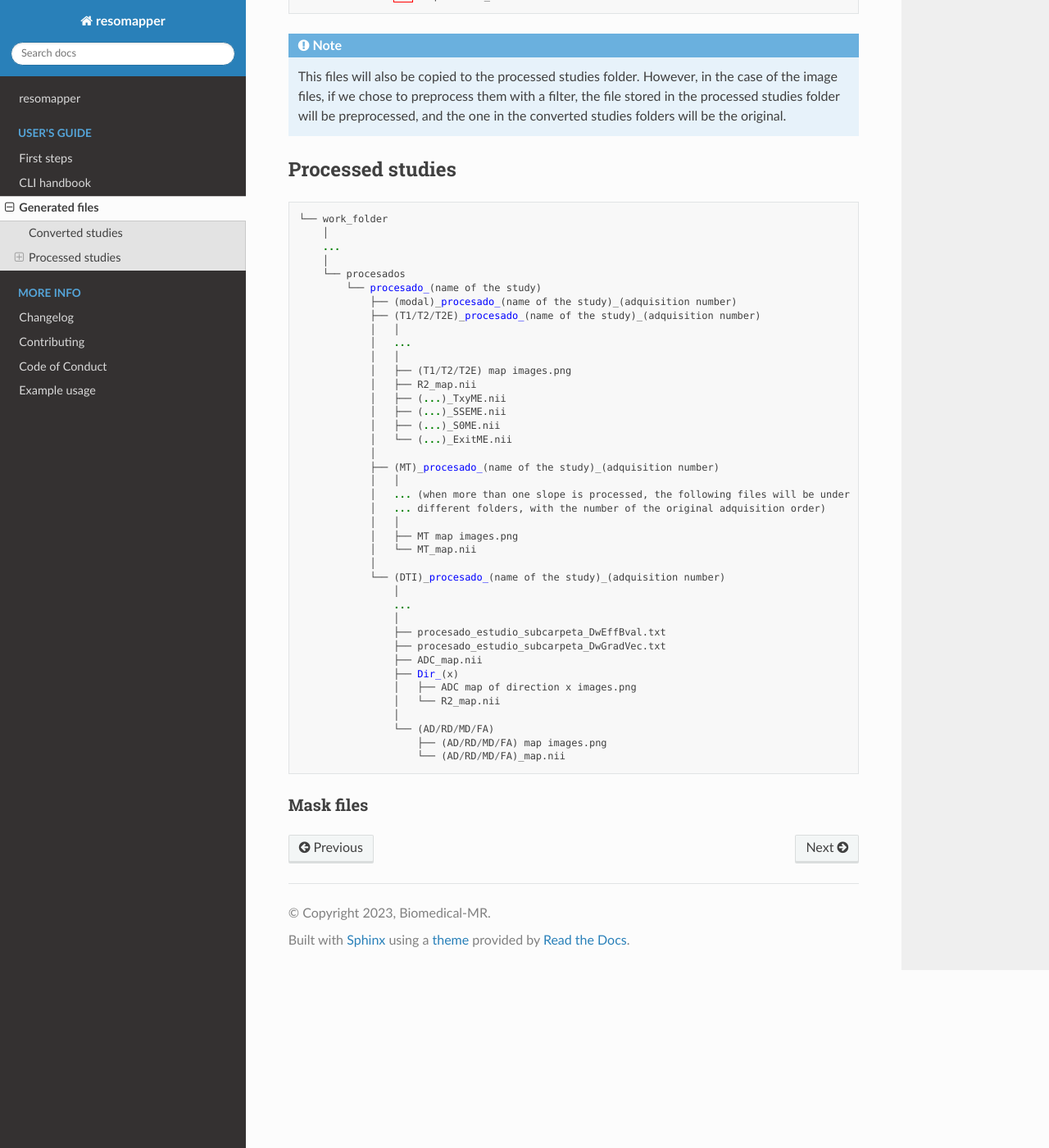
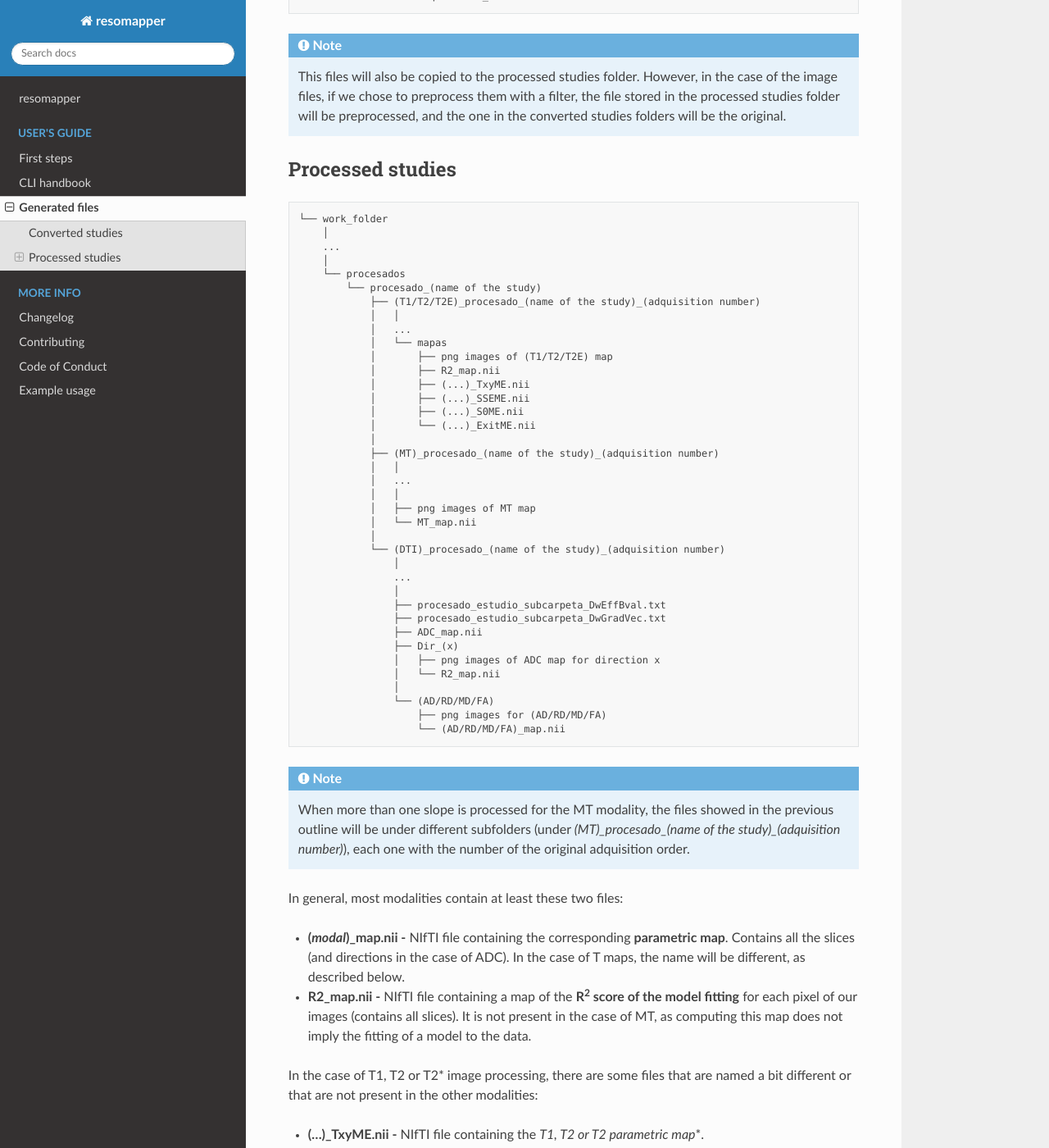
Before and after one commit to Biomedical-MR/resomapper, a Sphinx documentation site: the page built from docs/generated_files.md, in a window 1280 px wide and 1400 px high, scrolled down 539 px. Shown: the whole window at 82% size. Built offline with Sphinx 7.4.7 and the Read the Docs theme 2.0.0, drawn with Linux system fonts in a browser that asks for light colours; pages that are not in the unit, such as notebooks, are missing from menus; some of the changed text lies outside the part shown.

Commit message:
Update docs

````diff
--- a/docs/generated_files.md
+++ b/docs/generated_files.md
@@ -4,7 +4,7 @@ In this section we provide an overview of the different files generated after ru
 
 ## Converted studies
 
-```{code-block} c++
+```
 └── work_folder
     │
     ...
@@ -26,31 +26,29 @@ This files will also be copied to the processed studies folder. However, in the
 
 ## Processed studies
 
-```{code-block} r
+```
 └── work_folder
     │
     ...
     │
     └── procesados
         └── procesado_(name of the study)
-            ├── (modal)_procesado_(name of the study)_(adquisition number)
             ├── (T1/T2/T2E)_procesado_(name of the study)_(adquisition number)
             │   │
             │   ...
-            │   │
-            │   ├── (T1/T2/T2E) map images.png
-            │   ├── R2_map.nii
-            │   ├── (...)_TxyME.nii
-            │   ├── (...)_SSEME.nii
-            │   ├── (...)_S0ME.nii
-            │   └── (...)_ExitME.nii
+            │   └── mapas
+            │       ├── png images of (T1/T2/T2E) map
+            │       ├── R2_map.nii
+            │       ├── (...)_TxyME.nii
+            │       ├── (...)_SSEME.nii
+            │       ├── (...)_S0ME.nii
+            │       └── (...)_ExitME.nii
             │
             ├── (MT)_procesado_(name of the study)_(adquisition number)
             │   │
-            │   ... (when more than one slope is processed, the following files will be under
-            │   ... different folders, with the number of the original adquisition order)
+            │   ...
             │   │
-            │   ├── MT map images.png
+            │   ├── png images of MT map
             │   └── MT_map.nii
             │
             └── (DTI)_procesado_(name of the study)_(adquisition number)
@@ -61,12 +59,37 @@ This files will also be copied to the processed studies folder. However, in the
                 ├── procesado_estudio_subcarpeta_DwGradVec.txt
                 ├── ADC_map.nii
                 ├── Dir_(x)
-                │   ├── ADC map of direction x images.png
+                │   ├── png images of ADC map for direction x
                 │   └── R2_map.nii
                 │
                 └── (AD/RD/MD/FA)
-                    ├── (AD/RD/MD/FA) map images.png
+                    ├── png images for (AD/RD/MD/FA)
                     └── (AD/RD/MD/FA)_map.nii
 ```
+```{note}
+When more than one slope is processed for the MT modality, the files showed in the previous outline will be under different subfolders (under _(MT)\_procesado\_(name of the study)\_(adquisition number)_), each one with the number of the original adquisition order.
+```
+
+In general, most modalities contain at least these two files:
+
+* **(*modal*)_map.nii -** NIfTI file containing the corresponding **parametric map**. Contains all the slices (and directions in the case of ADC). In the case of T maps, the name will be different, as described below.
+* **R2_map.nii -** NIfTI file containing a map of the **R{sup}`2` score of the model fitting** for each pixel of our images (contains all slices). It is not present in the case of MT, as computing this map does not imply the fitting of a model to the data.
+
+
+In the case of T1, T2 or T2* image processing, there are some files that are named a bit different or that are not present in the other modalities:
+
+* **(...)_TxyME.nii -** NIfTI file containing the **T1, T2 or T2* parametric map**.
+* **(...)_SSEME.nii -** Fitting sum of squared errors.
+* **(...)_S0ME.nii -** T1w proton density, with receiver coil field bias.
+* **(...)_ExitME.nii -** Exit code (1 = successful fitting, 0 = background, -1 =
+unsuccessful fitting)
+
 
 ### Mask files
+
+Also in the processed studies folder, we can find the masks created to select the ROIs, both in NIfTI format (containing all the slices) and as png images, named:
+
+* **mask.nii**
+* **shape_slice_(_x_).png**
+
+These files will be under the modality folder where they where originally created -- _(modal)\_procesado\_(name of the study)\_(adquisition number)_ --, as well as in the general folder of the processed study for studies where we reuse the mask in different modalities -- _procesado\_(name of the study)_.
````
Also changed, not shown: docs/handbook.md (+5 -5 lines).
